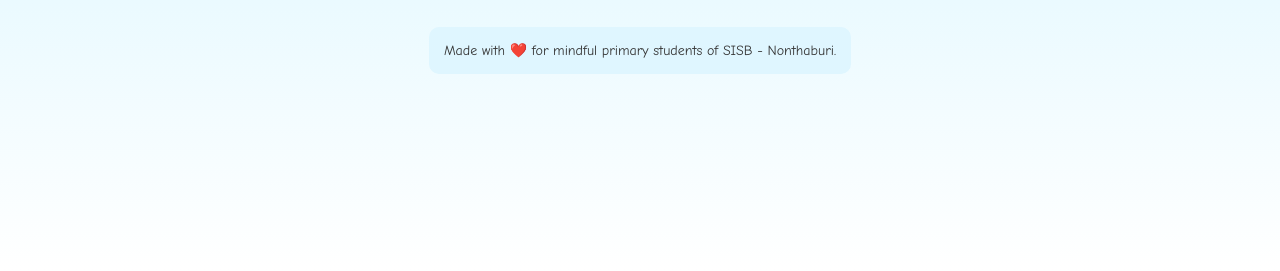
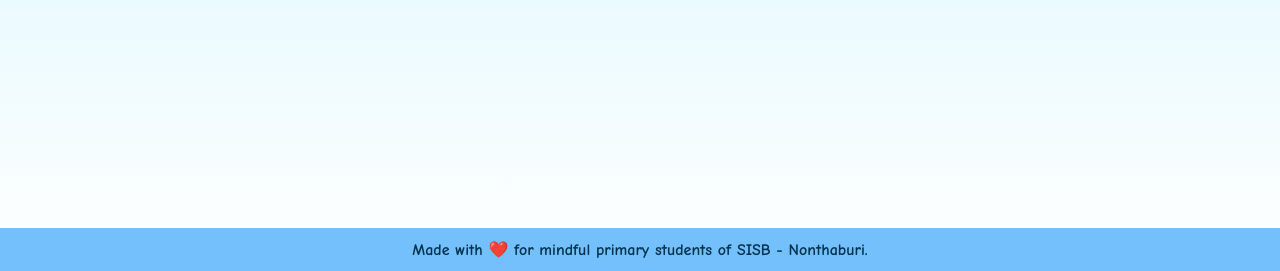
Before and after one commit to bjaspel63/mindful, a plain HTML site: page index.html in a window 1280 px wide. Shown: the part 529-800 px from the top of the page. Drawn offline with Linux system fonts and the light colour scheme.

Commit message:
Update style.css

```diff
--- a/style.css
+++ b/style.css
@@ -331,24 +331,36 @@ main{
   animation: floatNote 4s ease-in-out infinite;
 }
 
-.footer {
+footer {
+  position: fixed;
+  bottom: 0;
+  width: 100%;
   text-align: center;
-  padding: 15px;
-  font-size: 14px;
+  padding: 12px;
+  font-weight: bold;
+  font-size: 16px;
+  z-index: 999;
   color: white;
-  background: rgba(0,0,0,0.2);
-  margin-top: 30px;
-  border-radius: 10px;
 }
 
-body.light .footer {
-  color: #333;
-  background: #dff6ff;
+body.light footer {
+  background: #74c0fc;
+  color: #00324d;
 }
 
-body.dark .footer {
+body.forest footer {
+  background: #2e8b57;
+  color: #ffffff;
+}
+
+body.ocean footer {
+  background: #0b74b8;
   color: white;
-  background: #111;
+}
+
+body.sunset footer {
+  background: #ff5470;
+  color: white;
 }
 
 @keyframes floatNote{
```
